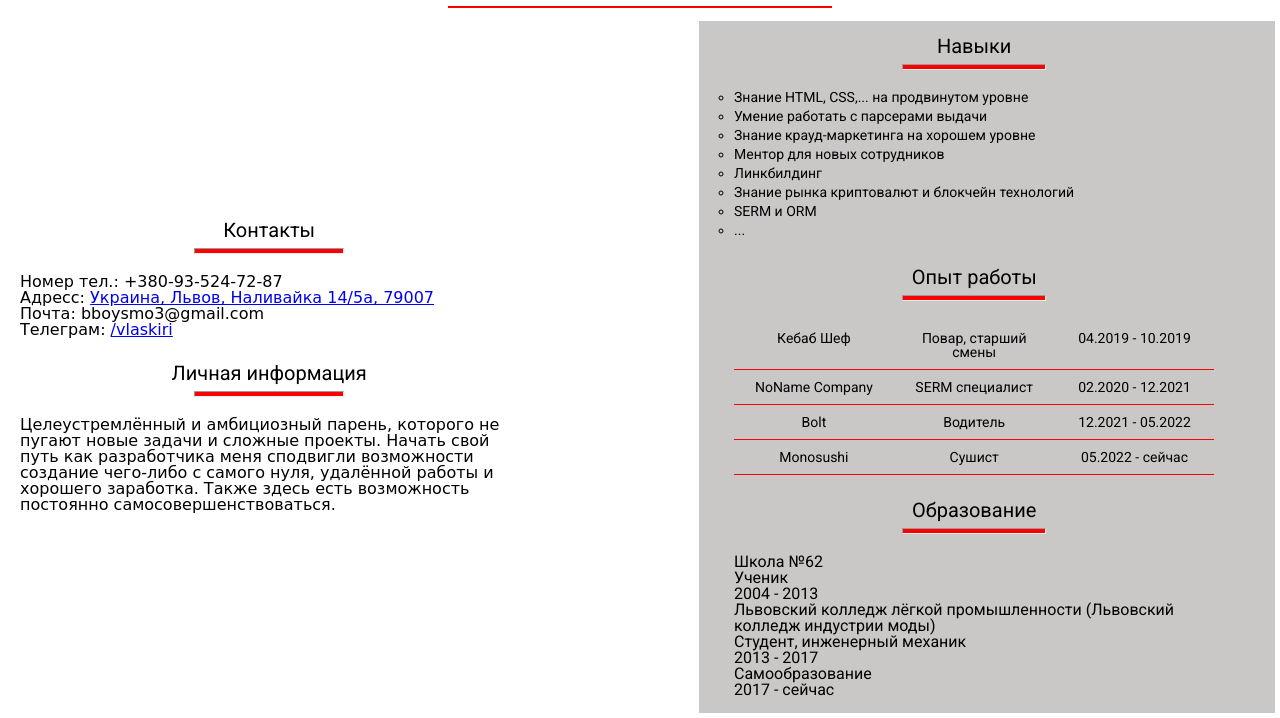
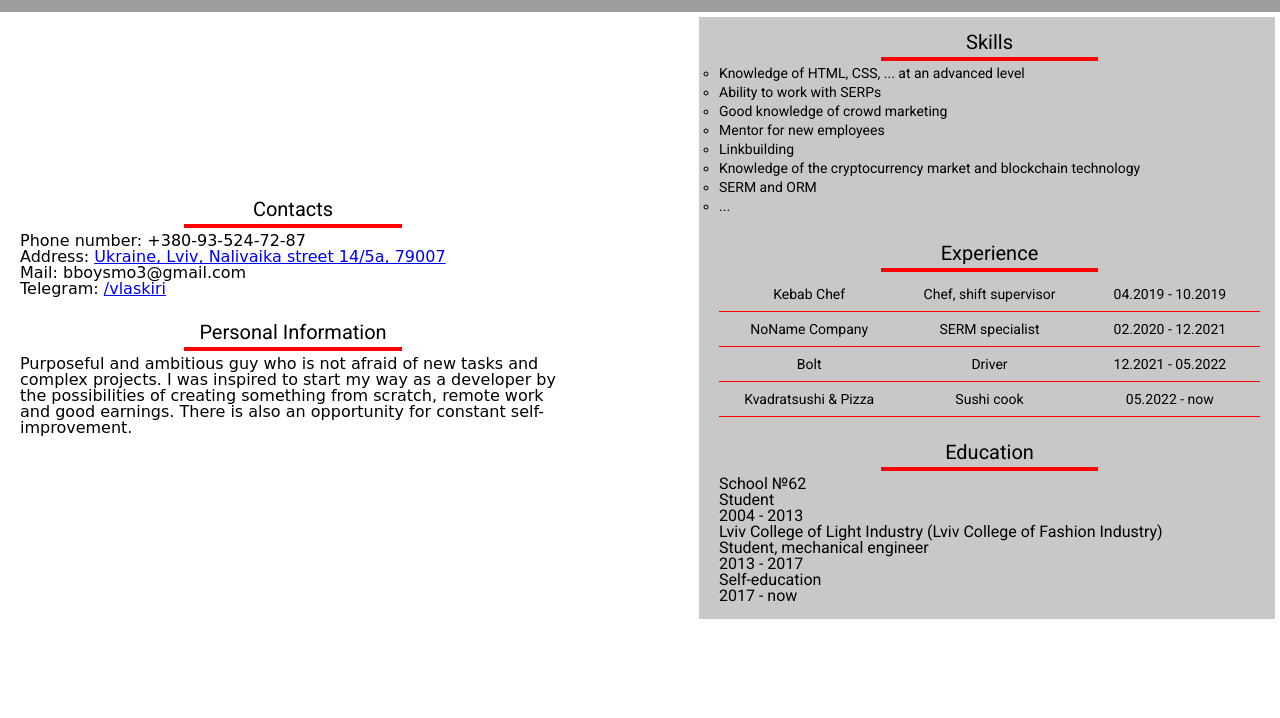
Before and after one commit to vlaskiri/cv-2, a plain HTML site: page index.html in a window 1280 px wide. Shown: the part 237-955 px from the top of the page. After the commit the page ends 861 px from the top, so only its background shows below. Drawn offline with Linux system fonts and the light colour scheme; grey boxes are pictures that could not be loaded.

Commit message:
upgrade file

```diff
--- a/assets/styles/components.css
+++ b/assets/styles/components.css
@@ -1,3 +1,91 @@
-.button{
+.backcolor-1 {
+    background-image: url(/assets/images/avatar.jpg);
+    padding-bottom: 10px;
+}
+.avatar {
+    width: 200px;
+    display: block;
+    margin-left: auto;
+    margin-right: auto;
+}
 
+p {
+    font-size: 16px;
+    font-family: cursive;
 }
+
+ul {
+    font-size: 14px;
+    list-style: circle;
+}
+
+td {
+    font-size: 14px;
+    width: 20%;
+}
+
+h1 {
+    font-size: 26px;
+    font-family: serif;
+    color: red;
+    text-align: center;
+}
+
+h2 {
+    text-align: center;
+    font-size: 20px;
+    color: rgb(0, 0, 0);
+}
+
+.h2 {
+    text-shadow: red 2px 2px;
+}
+
+h2::after {
+    content: '';
+    margin-top: 5px;
+    margin-right: 30%;
+    margin-left: 30%;
+    margin-bottom: 5px;
+    color: black;
+    padding: 2px 0 2px 0;
+    background-color: red;
+    display: flex;
+}
+
+.container-2 {
+    background-color: rgb(202, 199, 199);
+    padding-left: 5px;
+}
+
+.container-2 li {
+    padding-bottom: 5px;
+}
+
+.container-1, .container-2 {
+    flex-basis: 45%;
+    margin: 5px 5px;
+}
+
+.h2-1, .h2-2, .h2-3, .h2-4, .h2-5 {
+    padding: 10px;
+    margin: 5px;
+}
+
+table {
+    text-align: center;
+}
+
+.table-1, .table-2 {
+    width: 100%;
+}
+
+.table-1 td {
+    padding: 10px 10px;
+    border-bottom: 1px solid rgb(255, 0, 0);
+}
+
+.table-2 td {
+    padding: 10px 10px;
+    border-bottom: 1px solid rgb(255, 0, 0);
+}
--- a/assets/styles/main.css
+++ b/assets/styles/main.css
@@ -1,91 +1,25 @@
-.backcolor-1 {
-    background-image: url(/assets/images/avatar.jpg);
-    padding-bottom: 10px;
-}
-.avatar {
-    width: 200px;
-    display: block;
-    margin-left: auto;
-    margin-right: auto;
+body {
+    background-color: rgb(255, 255, 255);
+    font-size: 16px;
+    font-weight: normal;
+    font-family: 'Roboto', sans-serif;
 }
 
-p {
-    font-size: 16px;
-    font-family: cursive;
+.container {
+    display: flex;
+    align-items: center;
+    width: 100%;
+    justify-content: space-between;
 }
 
-ul {
-    font-size: 14px;
-    list-style: circle;
+@media (max-width: 700px) {
+    .container {
+        display: block;
+        text-align: center;
+    }
 }
 
-td {
-    font-size: 14px;
-    width: 20%;
+.a {
+    width: calc(100vw - 20px);
+    gap: 20px
 }
-
-.hr {
-    width: 30%;
-    margin-right: 35%;
-    margin-bottom: 20px;
-    color: black;
-    padding: 2px 0 2px 0;
-    background-color: red;
-}
-
-h1 {
-    font-size: 26px;
-    font-family: serif;
-    color: red;
-    text-align: center;
-}
-
-h2 {
-    text-align: center;
-    font-size: 20px;
-    color: rgb(0, 0, 0);
-}
-
-
-
-/* .container-1 {
-    /* background-color: rgb(217, 255, 0); */
-/* } */
-
-.container-2 {
-    background-color: rgb(202, 199, 199);
-    padding-left: 20px;
-}
-
-.container-2 li {
-    padding-bottom: 5px;
-}
-
-.container-1, .container-2 {
-    flex-basis: 45%;
-    margin: 5px 5px;
-}
-
-.h2-1, .h2-2, .h2-3, .h2-4, .h2-5 {
-    padding: 10px;
-    width: 90%;
-    margin: 5px;
-}
-
-table {
-    text-align: center;
-}
-
-.table-1, .table-2 {
-    width: 100%;
-}
-
-.table-1 td {
-    padding: 10px 10px;
-    border-bottom: 1px solid rgb(255, 0, 0);
-}
-
-.table-2 td {
-    padding: 10px 10px;
-    border-bottom: 1px solid rgb(255, 0, 0);
-}
--- a/assets/styles/shared.css
+++ /dev/null
@@ -1,25 +0,0 @@
-body {
-    background-color: rgb(255, 255, 255);
-    font-size: 16px;
-    font-weight: normal;
-    font-family: 'Roboto', sans-serif;
-}
-
-.container {
-    display: flex;
-    align-items: center;
-    width: 100%;
-    justify-content: space-between;
-}
-
-@media (max-width: 700px) {
-    .container {
-        display: block;
-        text-align: center;
-    }
-}
-
-.a {
-   width: calc(100vw - 20px);
-    gap: 20px
-}
--- a/index.html
+++ b/index.html
@@ -4,8 +4,8 @@
     <meta charset="UTF-8">
     <title>Vlasov Kirill CV</title>
     <link href="assets/styles/reset.css" rel="stylesheet"/>
-    <link href="assets/styles/shared.css" rel="stylesheet"/>
     <link href="assets/styles/main.css" rel="stylesheet"/>
+    <link href="assets/styles/components.css" rel="stylesheet"/>
     <meta content="width=device-width, initial-scale=1.0" name="viewport">
     <link href="https://fonts.googleapis.com" rel="preconnect">
     <link crossorigin href="https://fonts.gstatic.com" rel="preconnect">
@@ -13,7 +13,7 @@
 </head>
 <body>
 <header class="backcolor-1">
-    <img alt="Фото совы" class="avatar" src="assets/images/OWL.png"/>
+    <img alt="owl image" class="avatar" src="assets/images/OWL.png"/>
     <div class="h1">
         <h1>Vlasov Kirill</h1>
     </div>
@@ -21,86 +21,78 @@
         <h2>Front-End/Web Developer</h2>
     </div>
 </header>
-<hr color="red" width="30%">
 
 <main class="container">
     <div class="container-1">
         <div class="h2-1">
-            <h2>Контакты</h2>
-            <hr class="hr">
-            <p>Номер тел.: +380-93-524-72-87</p>
-            <p>Адресс: <a href="https://goo.gl/maps/vkyfWQnYKJ6B3HQ1A" target="_blank"> Украина, Львов, Наливайка 14/5а,
+            <h2>Contacts</h2>
+            <p>Phone number: +380-93-524-72-87</p>
+            <p>Address: <a href="https://goo.gl/maps/vkyfWQnYKJ6B3HQ1A" target="_blank"> Ukraine, Lviv, Nalivaika street 14/5a,
                 79007</a></p>
-            <p>Почта: bboysmo3@gmail.com</p>
-            <p>Телеграм: <a href="https://t.me/vlaskiri" target="_blank">/vlaskiri</a></p>
+            <p>Mail: bboysmo3@gmail.com</p>
+            <p>Telegram: <a href="https://t.me/vlaskiri" target="_blank">/vlaskiri</a></p>
         </div>
         <div class="h2-2">
-            <h2>Личная информация</h2>
-            <hr class="hr">
-            <p>Целеустремлённый и амбициозный парень, которого не пугают новые задачи и сложные проекты. Начать свой
-                путь как разработчика меня сподвигли возможности создание чего-либо с самого нуля, удалённой работы и
-                хорошего заработка. Также здесь есть возможность постоянно самосовершенствоваться.</p>
+            <h2>Personal Information</h2>
+            <p>Purposeful and ambitious guy who is not afraid of new tasks and complex projects. I was inspired to start my way as a developer by the possibilities of creating something from scratch, remote work and good earnings. There is also an opportunity for constant self-improvement.</p>
         </div>
     </div>
     <section class="container-2">
         <div class="h2-3">
-            <h2>Навыки</h2>
-            <hr class="hr">
+            <h2>Skills</h2>
             <ul>
-                <li>Знание HTML, CSS,... на продвинутом уровне</li>
-                <li>Умение работать с парсерами выдачи</li>
-                <li>Знание крауд-маркетинга на хорошем уровне</li>
-                <li>Ментор для новых сотрудников</li>
-                <li>Линкбилдинг</li>
-                <li>Знание рынка криптовалют и блокчейн технологий</li>
-                <li>SERM и ORM</li>
+                <li>Knowledge of HTML, CSS, ... at an advanced level</li>
+                <li>Ability to work with SERPs</li>
+                <li>Good knowledge of crowd marketing</li>
+                <li>Mentor for new employees</li>
+                <li>Linkbuilding</li>
+                <li>Knowledge of the cryptocurrency market and blockchain technology</li>
+                <li>SERM and ORM</li>
                 <li>...</li>
             </ul>
         </div>
         <div class="h2-4">
-            <h2>Опыт работы</h2>
-            <hr class="hr">
+            <h2>Experience</h2>
             <table class="table-1">
                 <tr>
-                    <td>Кебаб Шеф</td>
-                    <td>Повар, старший смены</td>
+                    <td>Kebab Chef</td>
+                    <td>Chef, shift supervisor</td>
                     <td>04.2019 - 10.2019</td>
                 </tr>
                 <tr>
                     <td>NoName Company</td>
-                    <td>SERM специалист</td>
+                    <td>SERM specialist</td>
                     <td>02.2020 - 12.2021</td>
                 </tr>
                 <tr>
                     <td>Bolt</td>
-                    <td>Водитель</td>
+                    <td>Driver</td>
                     <td>12.2021 - 05.2022</td>
                 </tr>
                 <tr>
-                    <td>Monosushi</td>
-                    <td>Сушист</td>
-                    <td>05.2022 - сейчас</td>
+                    <td>Kvadratsushi & Pizza</td>
+                    <td>Sushi cook</td>
+                    <td>05.2022 - now</td>
                 </tr>
             </table>
         </div>
         <div class="h2-5">
-            <h2>Образование</h2>
-            <hr class="hr">
+            <h2>Education</h2>
             <div class="table">
                 <div class="table-row">
-                    <div class="table-column">Школа №62</div>
-                    <div>Ученик</div>
+                    <div class="table-column">School №62</div>
+                    <div>Student</div>
                     <div>2004 - 2013</div>
                 </div>
                 <div>
-                    <div>Львовский колледж лёгкой промышленности (Львовский колледж индустрии моды)</div>
-                    <div>Студент, инженерный механик</div>
+                    <div>Lviv College of Light Industry (Lviv College of Fashion Industry)</div>
+                    <div>Student, mechanical engineer</div>
                     <div>2013 - 2017</div>
                 </div>
                 <div>
-                    <div>Самообразование</div>
+                    <div>Self-education</div>
                     <div></div>
-                    <div>2017 - сейчас</div>
+                    <div>2017 - now</div>
                 </div>
             </div>
         </div>
```
Also changed, not shown: assets/styles/title.css (added).
